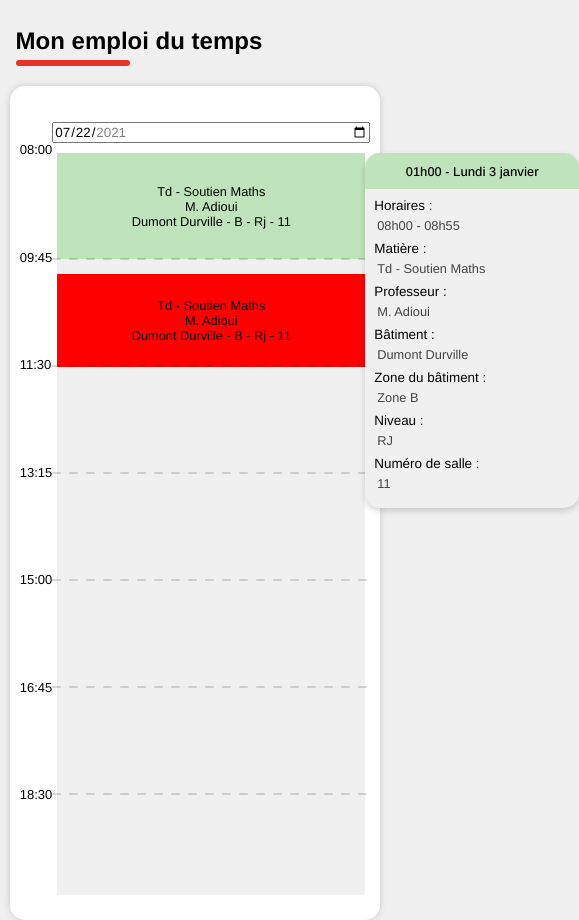
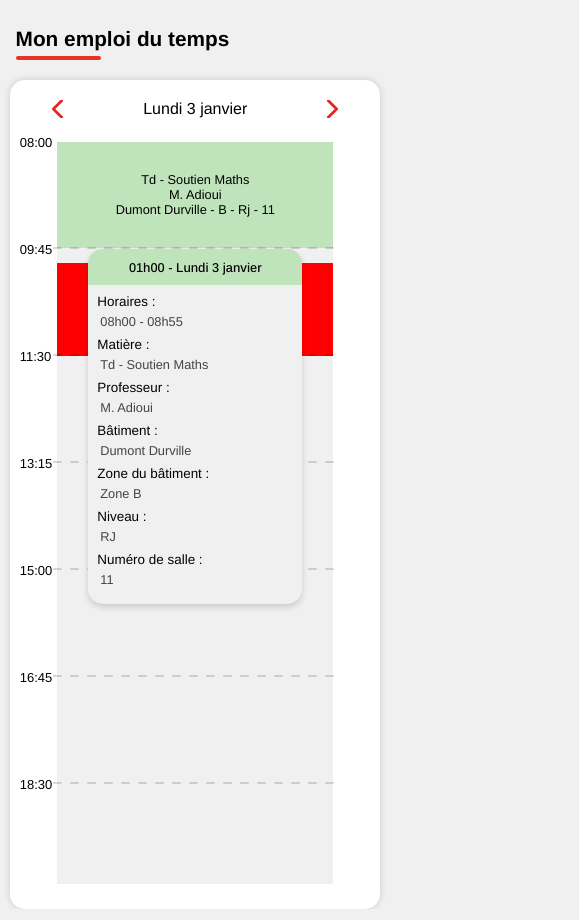
Before and after one commit to INSAgenda/frontend, a plain HTML site: page frontend/agenda/index.html in a window 390 px wide. Shown: the part 73-993 px from the top of the page, 579 px wide, since content can reach past the window. Drawn offline with nearby package versions, Linux system fonts and the light colour scheme.

Commit message:
responsiv mobile

```diff
--- a/frontend/agenda/agenda.css
+++ b/frontend/agenda/agenda.css
@@ -71,20 +71,25 @@
 #right-part-classes{
     display: flex;
     flex-direction: column;
-    width: 98%;
+    width: 88%;
 }
 
 #legend-container{
     display: flex;
     margin: 0 0 10px 0;
 }
-#legend-container span{
+#legend-container span, #legend-mobile{
     max-width: 234px;
     width: 100%;
     display: flex;
     justify-content: center;
     margin: 0 5px;
     align-items: center;
+}
+#legend-mobile{
+    display: none;
+    color: black;
+    text-decoration: none;
 }
 
 #day-container{
@@ -278,18 +283,55 @@
     #calendar{
         justify-content: center;
     }
+    #small-calendar{
+        position: absolute;
+        display: flex;
+        top: 1px;
+        left: 1;
+    }
     #classes{
         width: 95%;
     }
     #classes-content{
-        margin: 36px 10px 25px 10px;
+        margin: 20px 10px 25px 10px;
     }
     #option{
         display: none;
     }
+    .lesson-details{
+        right: inherit;
+        top: 107px;
+    }
+    #right-part-classes{
+        width: 100%;
+        margin: 0 32px 0 0;
+    }
+    #classes-arrow-left, #classes-arrow-right{
+        background-image: url(/frontend/assets/elements/red-arrow.svg);
+        height: 18px;
+        width: 11px;
+        background-size: 100%;
+        background-repeat: no-repeat;
+        background-position: center;
+    }
+    #classes-arrow-right{
+        transform: rotate(180deg);
+    }
+    #left-part-classes{
+        margin: 35px 0 0 0;
+    }
+    #legend-container{
+        align-self: center;
+        margin: 0 0 24px 0;
+        width: 100%;
+        justify-content: space-between;
+    }
     #legend-container span, .day{
         display: none;
         max-width: none;
+    }
+    #legend-mobile{
+        display: flex;
     }
     .day-mobile-active{
         display: flex !important;
--- a/frontend/agenda/index.html
+++ b/frontend/agenda/index.html
@@ -34,8 +34,10 @@
                 </div>
                 <div id="right-part-classes">
                     <div id="legend-container">
-                        <input id="input-date" type="date" value="2021-07-22" min="2021-09-01" max="2021-08-01">
-                        <!-- <span class="day-mobile-active">Lundi 3 janvier</span> -->
+                        <a id="classes-arrow-left"></a>
+                        <a id="legend-mobile">Lundi 3 janvier</a>
+                        <a id="classes-arrow-right"></a>
+                        <span>Lundi 3 janvier</span>
                         <span>Mardi 4 janvier</span>
                         <span>Mercredi 5 janvier</span>
                         <span>Jeudi 6 janvier</span>
--- a/frontend/styles/insagenda.css
+++ b/frontend/styles/insagenda.css
@@ -80,3 +80,15 @@ header{
     background-color: var(--red);
     margin: 5px 0 20px 0;
 }
+
+/* Mobile */
+
+@media screen and (max-width: 1280px){
+    .page-title{
+        font-size: 1.3em;
+    }
+    .divider-bar{
+        height: 4px;
+        width: 85px;
+    }
+}
```
Also changed, not shown: frontend/assets/elements/red-arrow.svg (added).
